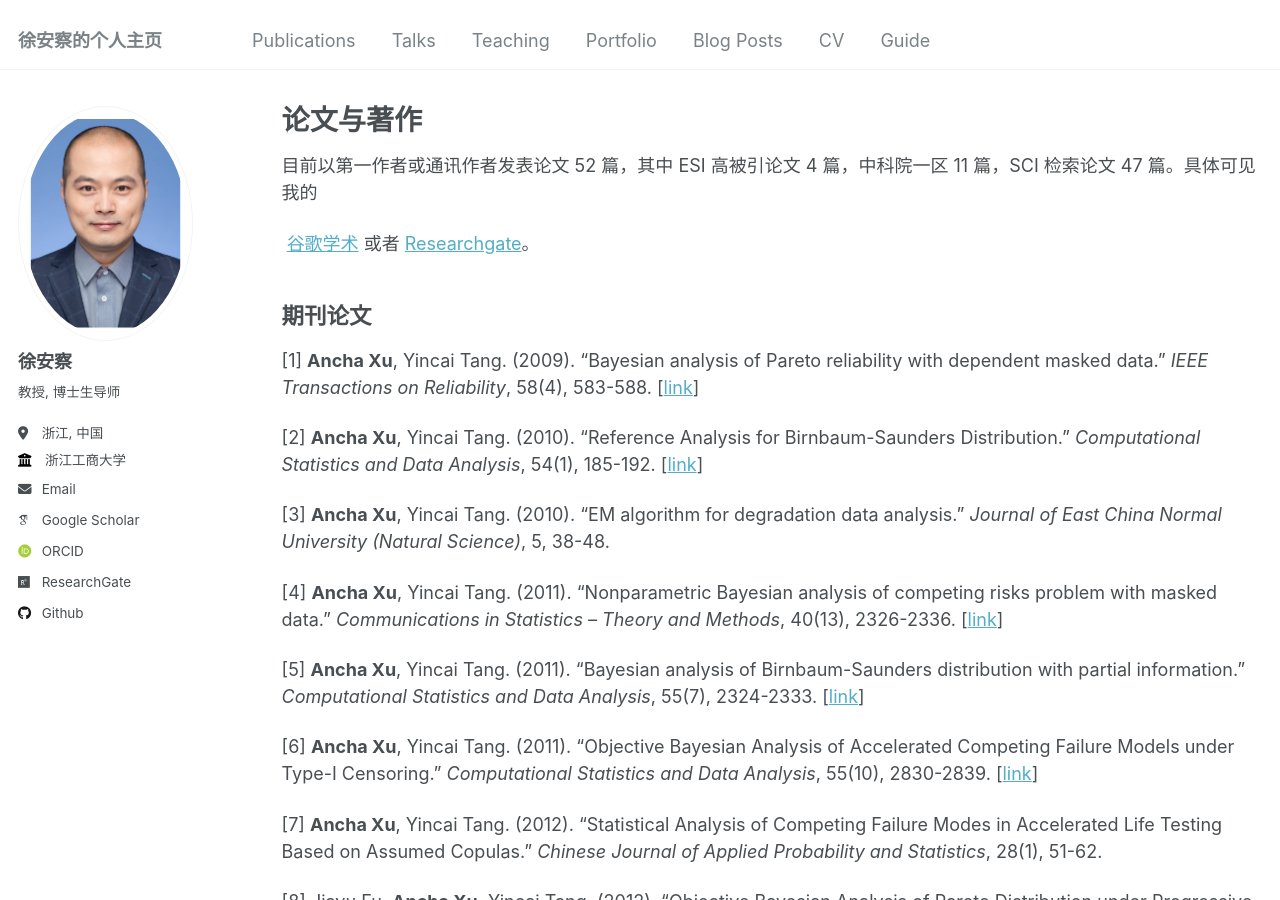
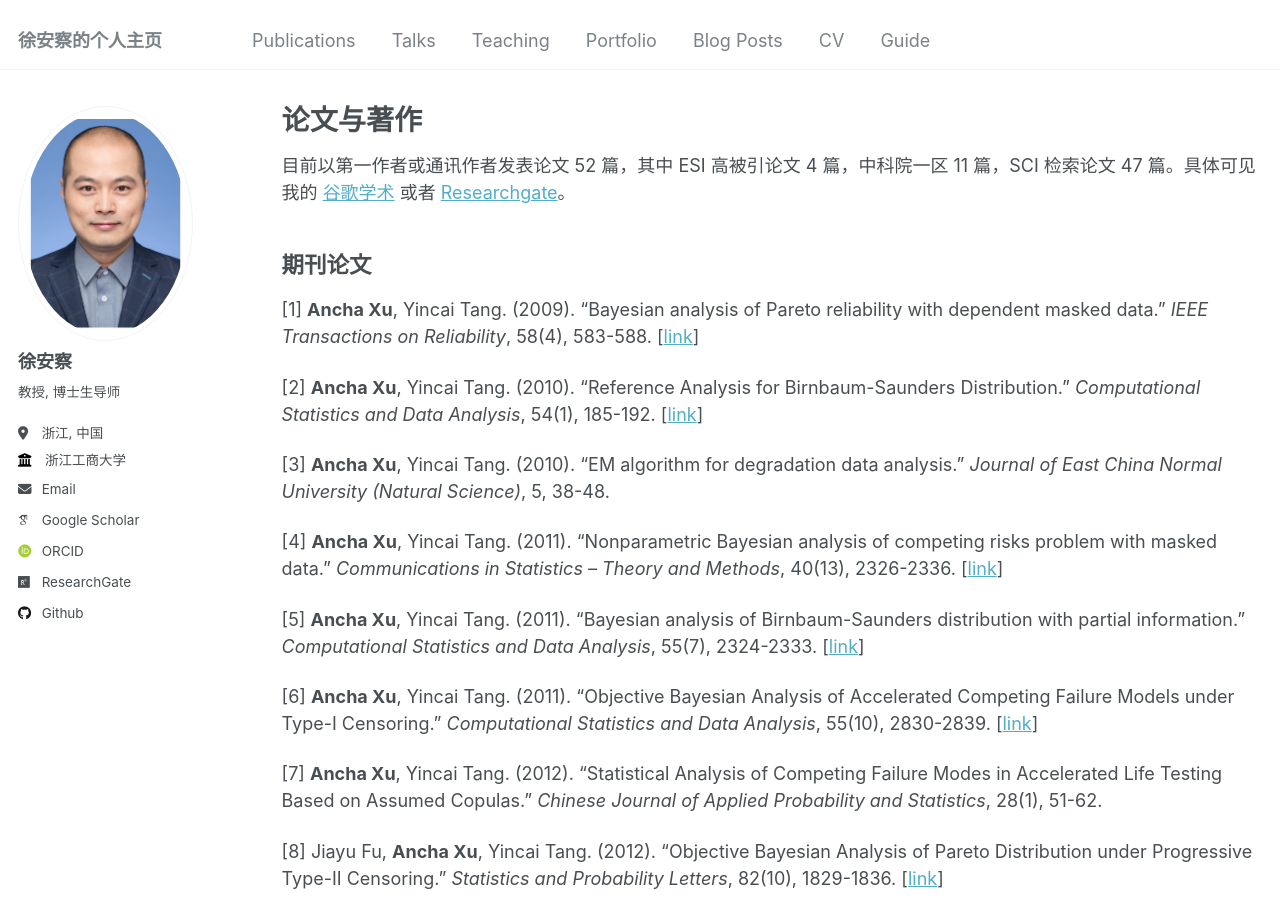
Before and after one commit to liangliangzhuang/liangliangzhuang.github.io, a Jekyll site: the page built from _pages/publications.md, in a window 1280 px wide and 900 px high. Built offline with Jekyll 4.4.1, drawn with Linux system fonts in a browser that asks for light colours; some web fonts are replaced.

Commit message:
Update publications.md

```diff
--- a/_pages/publications.md
+++ b/_pages/publications.md
@@ -5,9 +5,7 @@ permalink: /publications/
 author_profile: true
 ---
 
-目前以第一作者或通讯作者发表论文 52 篇，其中 ESI 高被引论文 4 篇，中科院一区 11 篇，SCI 检索论文 47 篇。具体可见我的{% if site.author.googlescholar %}
-  <div class="wordwrap"> <a href="{{site.author.googlescholar}}">谷歌学术</a> 或者 <a href="{{site.author.researchgate}}">Researchgate</a>。</div>
-{% endif %}
+目前以第一作者或通讯作者发表论文 52 篇，其中 ESI 高被引论文 4 篇，中科院一区 11 篇，SCI 检索论文 47 篇。具体可见我的 <a href="{{site.author.googlescholar}}">谷歌学术</a> 或者 <a href="{{site.author.researchgate}}">Researchgate</a>。
 
 ## 期刊论文
 
```
